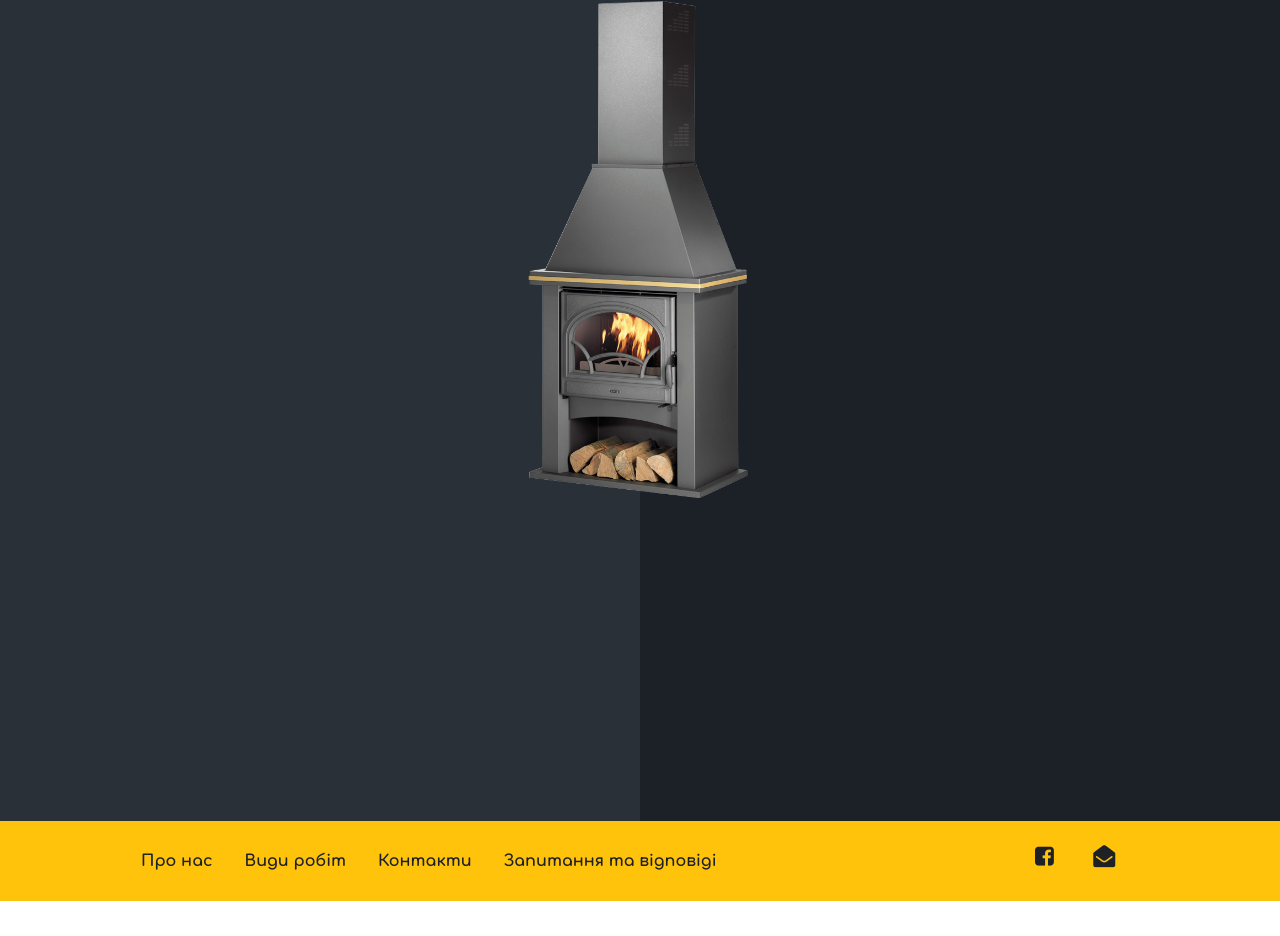
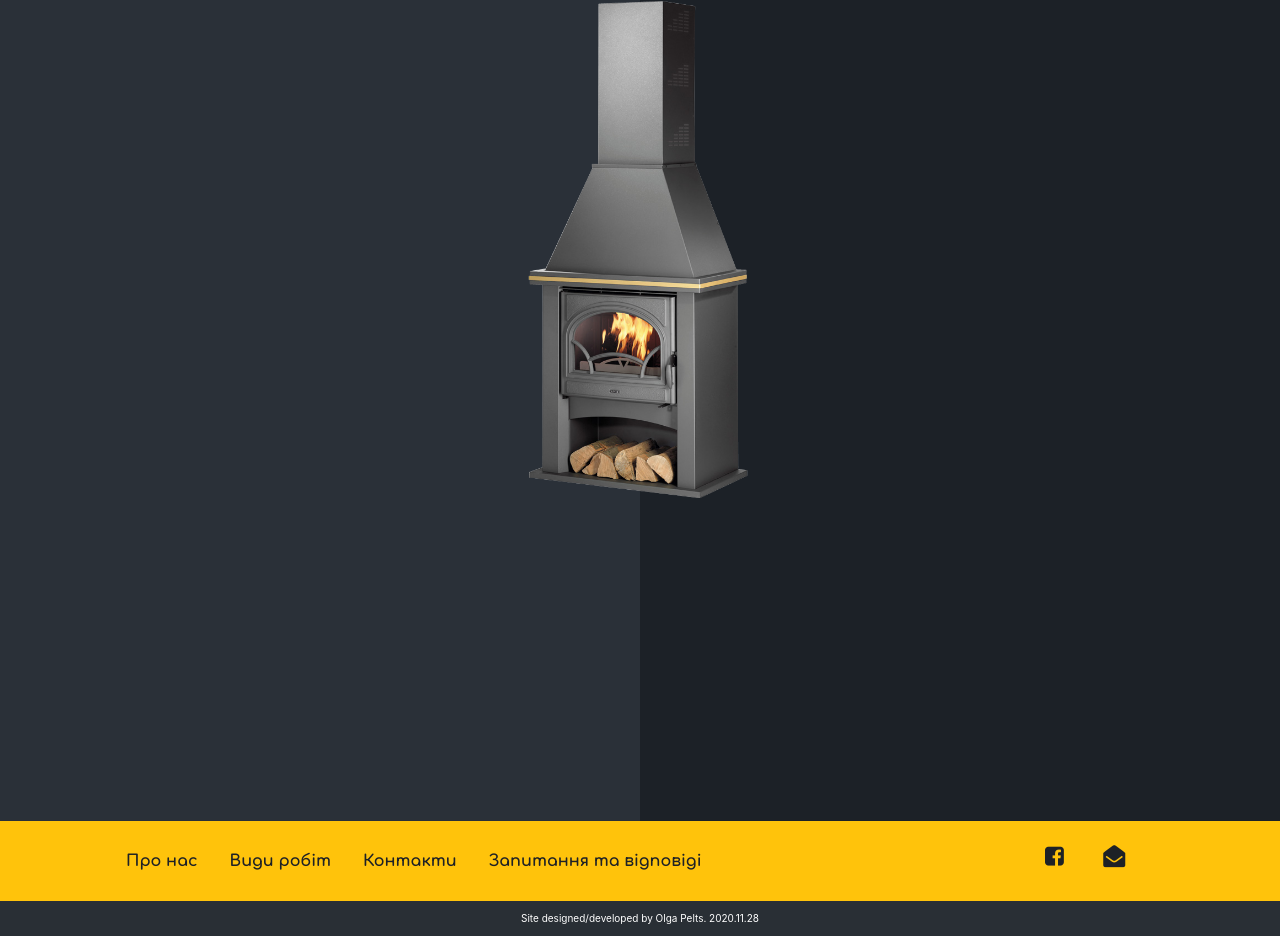
Before and after one commit to pelzolga123/Chimney-cleaning, a website built with webpack: page dist/index.html in a window 1280 px wide. Shown: the part 4432-5368 px from the top of the page. Before the commit the page ends 5333 px from the top, so only its background shows below. Built offline with Linux system fonts and the light colour scheme.

Commit message:
Add sign

```diff
--- a/src/sass/style.scss
+++ b/src/sass/style.scss
@@ -325,7 +325,10 @@ nav{
 .footer{
     background-color: #ffc30b;
     position: relative;
-    padding: 20px 0;
+
+    .footer-p{
+        padding: 20px 0;
+    }
 
     .card-data{
         margin: 0 35px 0 0;
@@ -789,3 +792,19 @@ nav{
     transition: transform 4s .25s cubic-bezier(0,1,.5,1),
                 opacity .3s .25s ease-out;
 }
+
+.sign{
+    background-color:rgba(41,47,53,1);
+
+    p{
+        text-align: center;
+        font-size: 10px;
+        color: #fff;
+        padding: 10px 0;
+        margin: 0;
+    }
+
+    a{
+        color: #fff;
+    }
+}
```
Also changed, not shown: dist/index.html, dist/main.js.
